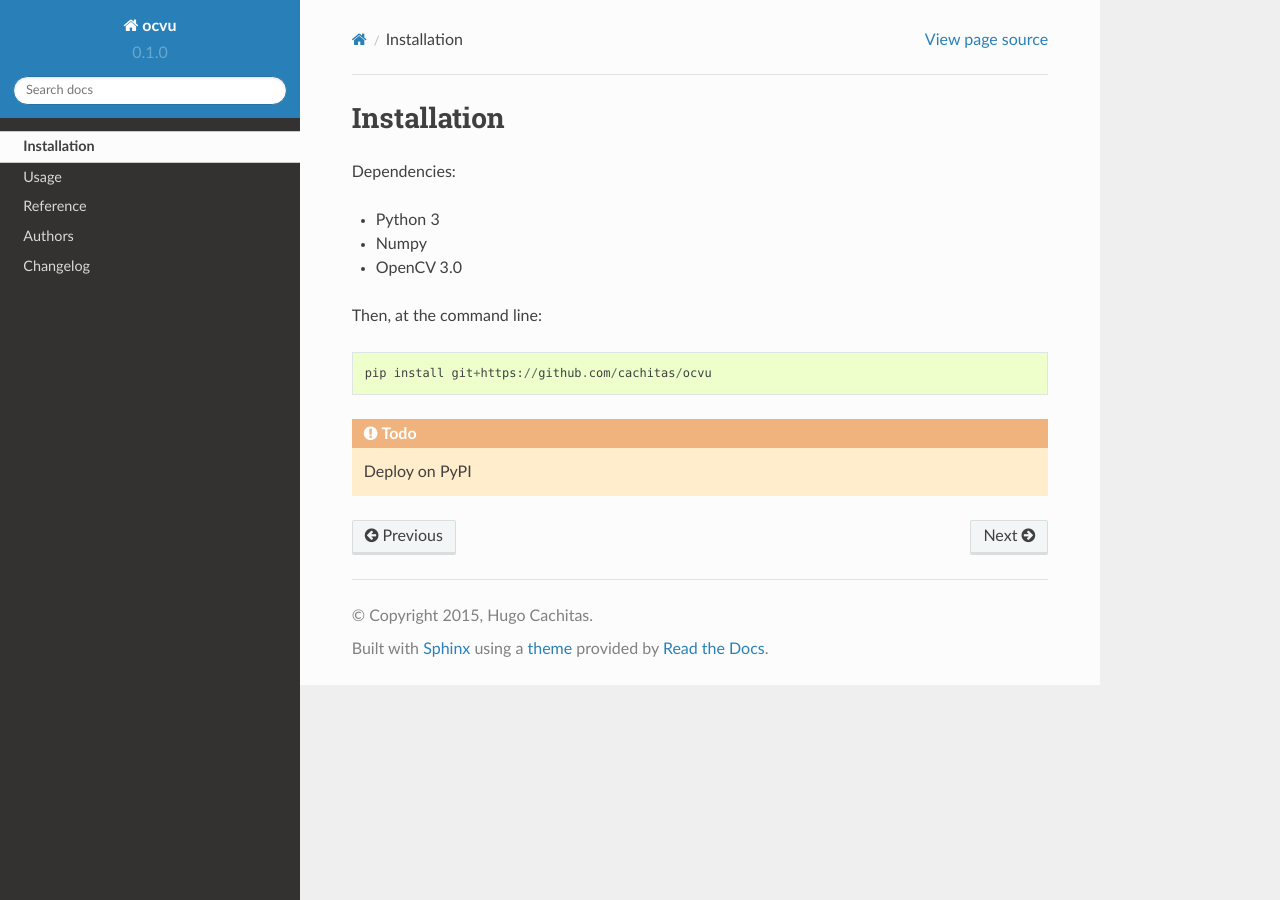
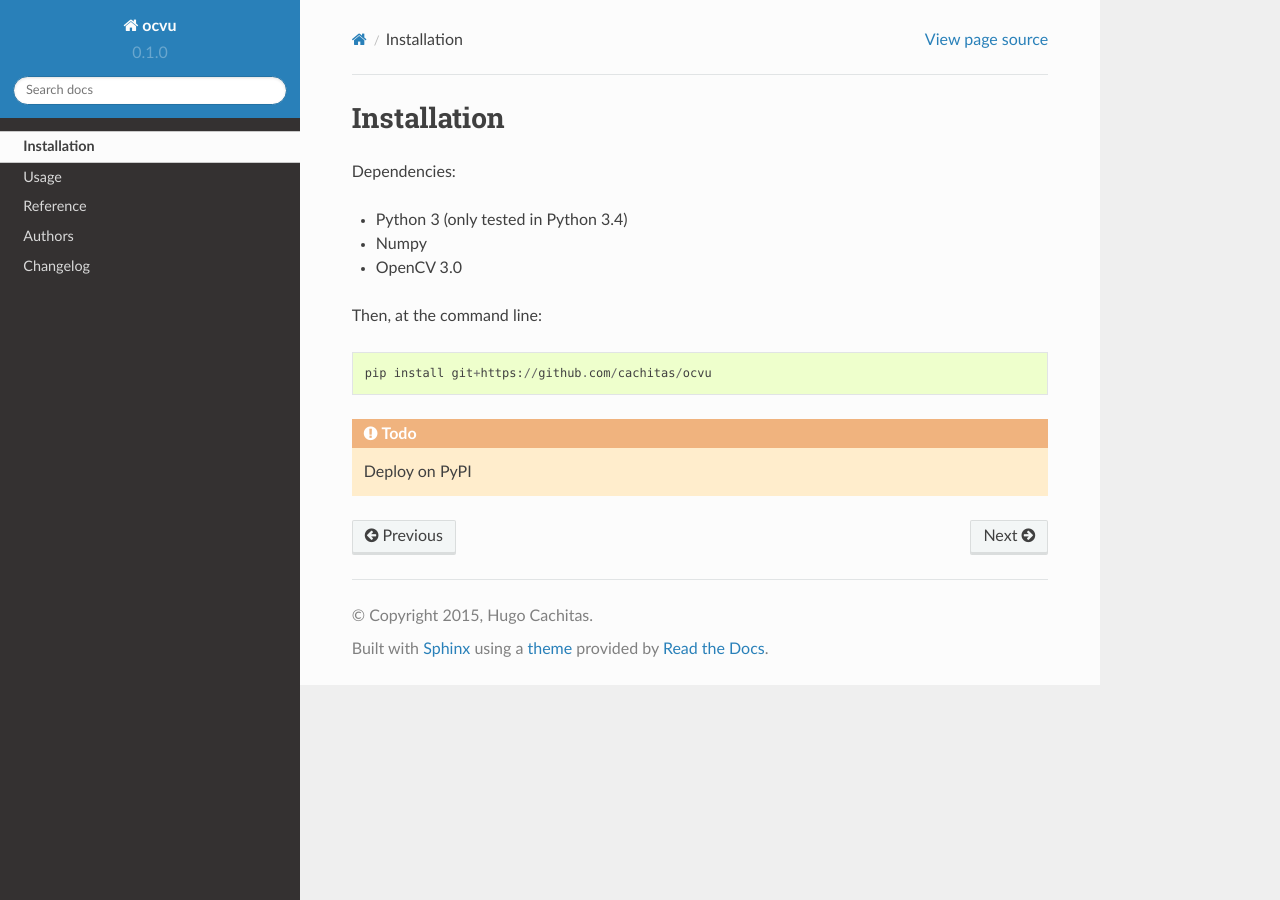
Before and after one commit to cachitas/ocvu, a Sphinx documentation site: the page built from docs/installation.rst, in a window 1280 px wide. Built offline with Sphinx 7.4.7 and the Read the Docs theme 2.0.0, drawn with Linux system fonts in a browser that asks for light colours; some of the changed lines change nothing that is shown.

Commit message:
Refactor installation instructions

```diff
--- /dev/null
+++ b/INSTALLATION.rst
@@ -0,0 +1,17 @@
+
+Installation
+============
+
+Dependencies:
+
+* Python 3 (only tested in Python 3.4)
+* Numpy
+* OpenCV 3.0
+
+Then, at the command line::
+
+    pip install git+https://github.com/cachitas/ocvu
+
+.. todo::
+
+    Deploy on PyPI
--- a/docs/installation.rst
+++ b/docs/installation.rst
@@ -1,17 +1 @@
-============
-Installation
-============
-
-Dependencies:
-
-* Python 3
-* Numpy
-* OpenCV 3.0
-
-Then, at the command line::
-
-    pip install git+https://github.com/cachitas/ocvu
-
-.. todo::
-
-    Deploy on PyPI
+.. include:: ../INSTALLATION.rst
```
